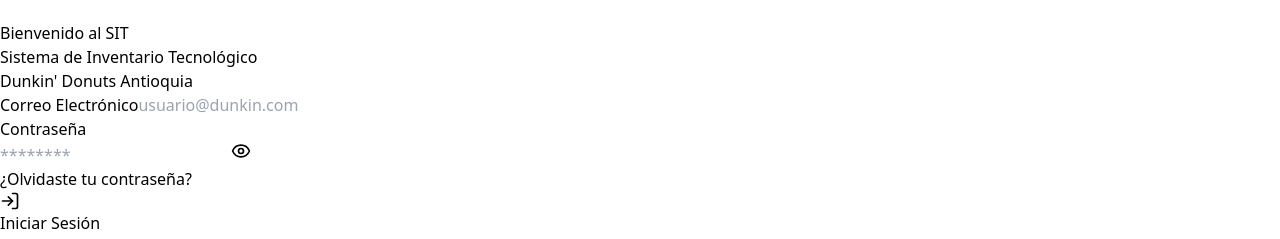
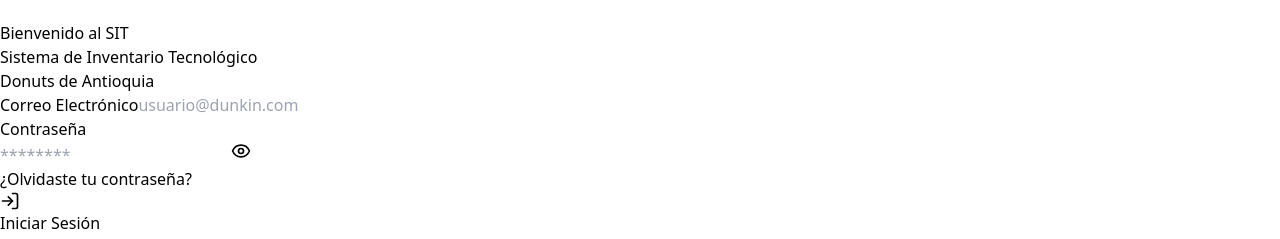
Before and after one commit to Sit-Dunkin/SIT_Dunkin, a React (Vite) app in the folder frontend/: page /login in a window 1280 px wide. Shown: the part 1003-1242 px from the top of the page. Built offline with nearby package versions, Linux system fonts and the light colour scheme.

Commit message:
actualizacon donuts

```diff
--- a/frontend/src/pages/Login.jsx
+++ b/frontend/src/pages/Login.jsx
@@ -81,7 +81,7 @@
                     </h1>
                     <p className="text-sm text-slate-500 font-medium mt-2 text-center">
                         Sistema de Inventario Tecnológico<br/>
-                        <span className="text-xs text-slate-400">Dunkin' Donuts Antioquia</span>
+                        <span className="text-xs text-slate-400">Donuts de Antioquia</span>
                     </p>
                 </div>
 
@@ -167,7 +167,7 @@
 
                 <div className="text-center pt-4 border-t border-slate-100">
                     <p className="text-xs font-semibold text-slate-400 tracking-wide">
-                        &copy; 2026 Dunkin' Donuts Antioquia - TI Department
+                        &copy; 2026 Donuts de Antioquia - TI Department
                     </p>
                 </div>
             </div>
```
